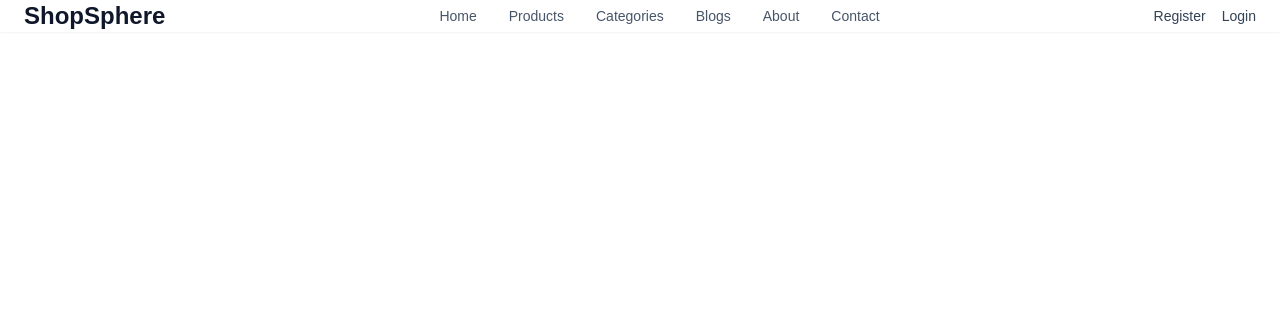
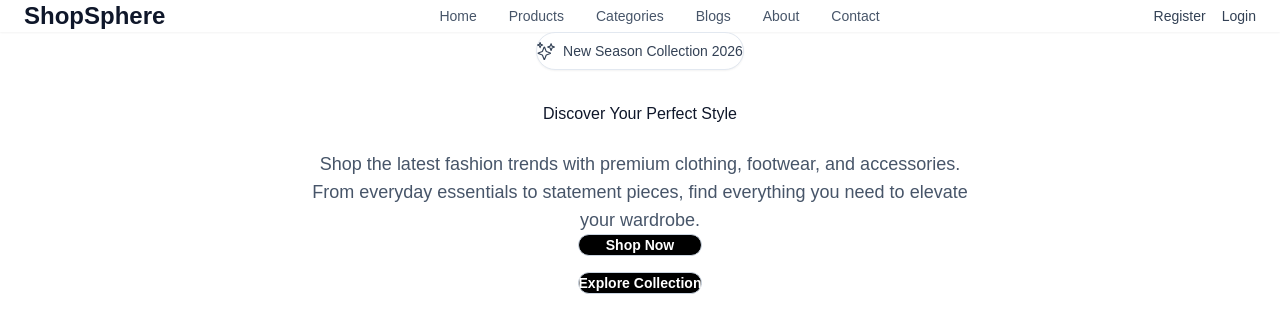
Before and after one commit to Htut-7/Nextjs-Ecommerce-Project, a Next.js app: page / in a window 1280 px wide. Shown: the top 332 px of the page. Built offline with nearby package versions, Linux system fonts and the light colour scheme.

Commit message:
feat: implement Hero component and add product detail page

```diff
--- a/Components/Button.tsx
+++ b/Components/Button.tsx
@@ -5,15 +5,21 @@ function Button({
   children,
   icon,
   className = "",
+  variant="primary",
   ...props
 }: {
   children: React.ReactNode;
   icon?: string | StaticImageData;
+  variant?: "primary" | "secondary";
 } & React.ButtonHTMLAttributes<HTMLButtonElement>) {
   return (
     <button
       {...props}
-      className={`flex w-full items-center justify-center gap-3 rounded-xl border border-slate-300 bg-black px-5 py-3.5 text-sm font-semibold text-white transition-all duration-200 hover:bg-slate-800 active:scale-[0.98] disabled:cursor-not-allowed disabled:opacity-50 ${className}`}
+      className={`flex w-full items-center justify-center gap-3 rounded-xl border border-slate-300 bg-black px-5 py-3.5 text-sm font-semibold text-white transition-all duration-200 hover:bg-slate-800 active:scale-[0.98] disabled:cursor-not-allowed disabled:opacity-50 ${
+        variant === "primary"
+          ? "border border-slate-300 bg-black text-white hover:bg-slate-800"
+          : "border border-slate-300 bg-black text-black hover:bg-slate-100"
+      } ${className}`}
     >
       {icon && (
         <Image
--- /dev/null
+++ b/Components/Hero.jsx
@@ -0,0 +1,40 @@
+import React from 'react'
+import { IoSparklesOutline } from "react-icons/io5";
+import Button from './Button';
+
+function Hero() {
+  return (
+    <section className="bg-gradient-to-br from-slate-50 via-white to-slate-100">
+      <div className="mx-auto flex min-h-[85vh] max-w-7xl flex-col items-center justify-center px-6 text-center">
+
+        <span className="inline-flex items-center gap-2 rounded-full border border-slate-200 bg-white px-5 py-2 text-sm font-medium text-slate-700 shadow-sm">
+          <IoSparklesOutline className="text-lg" />
+          New Season Collection 2026
+        </span>
+
+        <h2 className="mt-8 max-w-4xl text-5xl font-extrabold leading-tight text-slate-900 lg:text-7xl">
+          Discover Your Perfect Style
+        </h2>
+
+        <p className="mt-6 max-w-2xl text-lg leading-8 text-slate-600">
+          Shop the latest fashion trends with premium clothing, footwear, and
+          accessories. From everyday essentials to statement pieces, find
+          everything you need to elevate your wardrobe.
+        </p>
+
+        <div className="mt-10 flex flex-col gap-4 sm:flex-row">
+          <Button className="w-48">
+            Shop Now
+          </Button>
+
+          <Button className="w-48" variant='secondary'>
+            Explore Collection
+          </Button>
+        </div>
+
+      </div>
+    </section>
+  )
+}
+
+export default Hero
--- a/app/(root)/page.tsx
+++ b/app/(root)/page.tsx
@@ -1,8 +1,9 @@
+import Hero from "@/Components/Hero";
 
 export default function Page() {
   return (
     <>
-
+      <Hero/>
     </>
   );
 }
--- /dev/null
+++ b/app/(root)/products/[id]/page.tsx
@@ -0,0 +1,116 @@
+import { notFound } from 'next/navigation';
+import React from 'react'
+import Image from 'next/image';
+import { CiStar } from "react-icons/ci";
+import Link from 'next/link';
+import { IoIosArrowRoundBack } from "react-icons/io";
+
+const postData = async (id: string) => {
+  const res = await fetch('http://localhost:3001/products/' + id, {
+    cache: "no-store"
+  });
+
+  if (!res.ok) {
+    notFound();
+  }
+
+  return res.json();
+}
+
+export const generateMetadata=async({params} : {params: {id:string}})=>{
+    const data=await postData(params.id);
+    return{
+        title: "ShopSphere | " + data.name
+    }
+};
+
+
+async function page({ params }: { params: { id: string } }) {
+  const data = await postData(params.id);
+
+  return (
+    <section className="bg-slate-50 py-16">
+      <div className="mx-auto max-w-7xl px-6">
+
+        <Link
+          href="/products"
+          className="mb-8 inline-flex items-center gap-2 rounded-lg border border-slate-300 bg-white px-4 py-2 text-sm font-medium text-slate-700 transition hover:bg-slate-100"
+        >
+          <IoIosArrowRoundBack className="text-2xl" />
+          Back to Products
+        </Link>
+
+        <div className="grid gap-12 rounded-3xl bg-white p-8 shadow-lg lg:grid-cols-2">
+
+          <div className="overflow-hidden rounded-2xl">
+            <Image
+              src={data.image}
+              alt={data.name}
+              width={600}
+              height={700}
+              className="h-full w-full object-cover transition duration-300 hover:scale-105"
+            />
+          </div>
+
+          <div className="flex flex-col justify-center">
+
+            <span className="mb-4 w-fit rounded-full bg-slate-100 px-4 py-1 text-sm font-medium text-slate-600">
+              {data.category}
+            </span>
+
+            <h1 className="text-4xl font-bold text-slate-900">
+              {data.name}
+            </h1>
+
+            <p className="mt-3 text-lg text-slate-500">
+              Brand: <span className="font-medium text-slate-700">{data.brand}</span>
+            </p>
+
+            <div className="mt-5 flex items-center gap-6">
+
+              <span className="text-4xl font-bold text-slate-900">
+                ${data.price}
+              </span>
+
+              <div className="flex items-center gap-1 rounded-full bg-yellow-50 px-3 py-1">
+                <CiStar className="text-xl text-yellow-500" />
+                <span className="font-medium text-slate-700">
+                  {data.rating}
+                </span>
+              </div>
+
+            </div>
+
+            <p className="mt-5 text-base text-slate-600">
+              <span className="font-semibold text-slate-900">
+                Stock:
+              </span>{" "}
+              {data.stock} Available
+            </p>
+
+            <p className="mt-6 leading-7 text-slate-600">
+              {data.description}
+            </p>
+
+            <div className="mt-8 flex gap-4">
+
+              <button className="rounded-xl bg-black px-8 py-3 font-semibold text-white transition hover:bg-slate-800">
+                Add to Cart
+              </button>
+
+              <button className="rounded-xl border border-slate-300 bg-white px-8 py-3 font-semibold text-slate-700 transition hover:bg-slate-100">
+                Add to Wishlist
+              </button>
+
+            </div>
+
+          </div>
+
+        </div>
+
+      </div>
+    </section>
+  )
+}
+
+export default page
--- a/app/(root)/products/page.tsx
+++ b/app/(root)/products/page.tsx
@@ -17,7 +17,7 @@ async function page() {
 
                 <div className="mb-12 text-center">
                     <h2 className="text-4xl font-bold text-slate-900">
-                        Our Products
+                        Shop the Latest Trends
                     </h2>
 
                     <p className="mx-auto mt-4 max-w-2xl text-slate-500">
@@ -87,7 +87,7 @@ async function page() {
                                 </div>
 
                                 <Link
-                                    href={`/detail/${d.id}`}
+                                    href={`/products/`+d.id}
                                     className="mt-2 flex w-full items-center justify-center rounded-xl bg-black px-4 py-3 font-semibold text-white transition hover:bg-slate-800"
                                 >
                                     Check Detail
--- a/app/globals.css
+++ b/app/globals.css
@@ -14,13 +14,6 @@
   --font-mono: var(--font-geist-mono);
 }
 
-@media (prefers-color-scheme: dark) {
-  :root {
-    --background: #0a0a0a;
-    --foreground: #ededed;
-  }
-}
-
 body {
   background: var(--background);
   color: var(--foreground);
```
